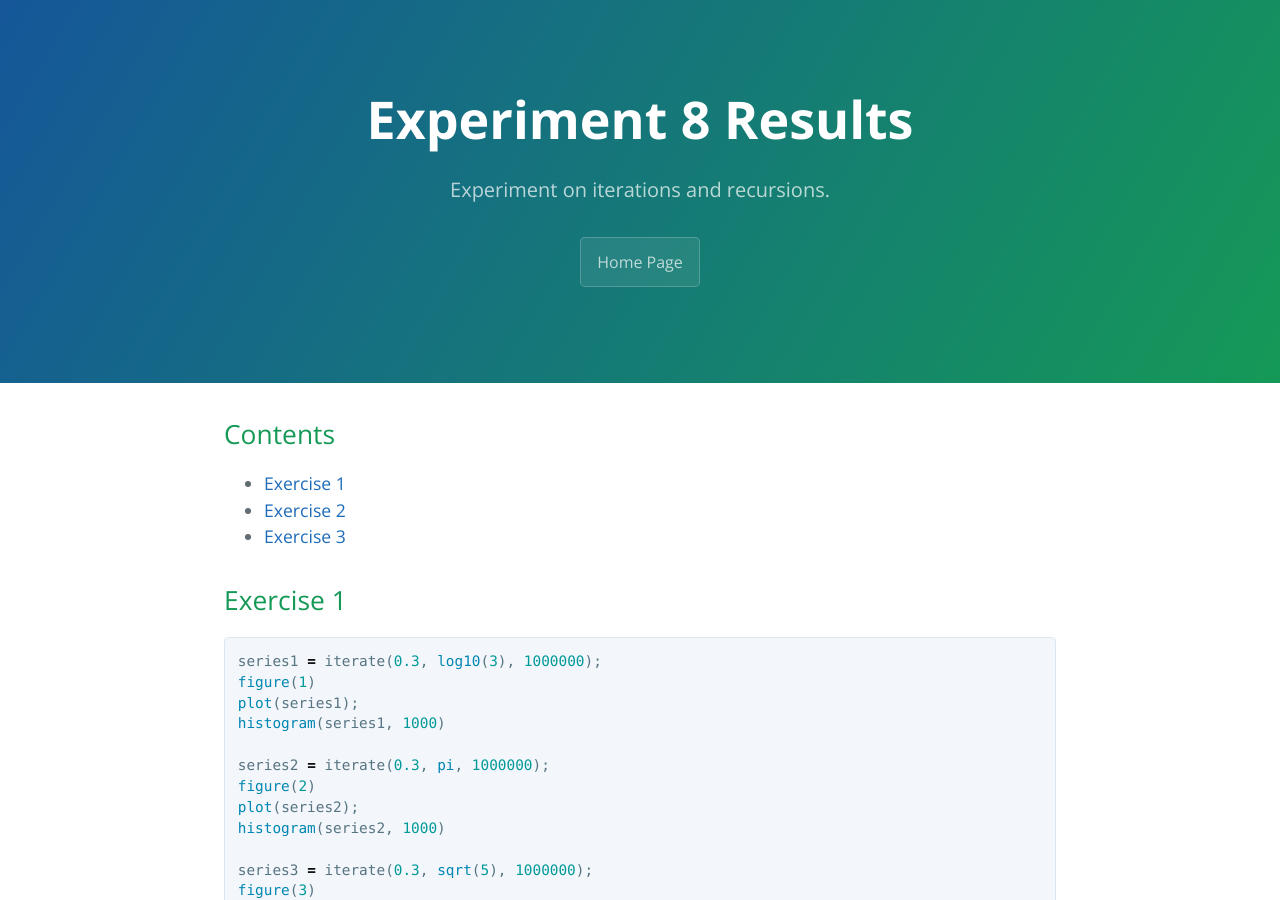
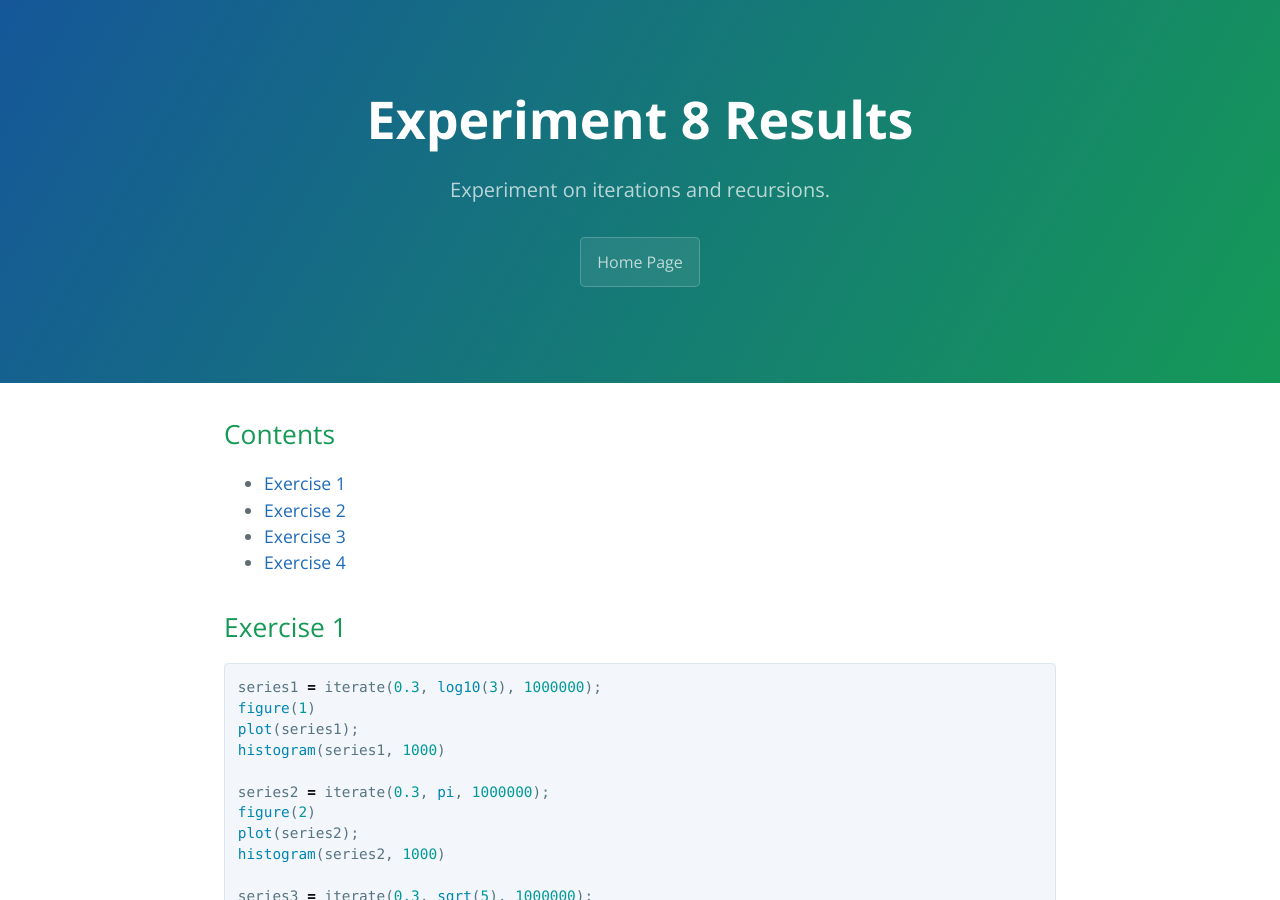
Before and after one commit to T0nyX1ang/Mathematical-Experiment, a Jekyll site: the page built from exp8/experiment8.md, in a window 1280 px wide and 900 px high. Built offline with Jekyll 4.4.1, drawn with Linux system fonts in a browser that asks for light colours.

Commit message:
Update exp8 link

````diff
--- a/exp8/experiment8.md
+++ b/exp8/experiment8.md
@@ -8,6 +8,7 @@ layout: default
 * [Exercise 1](#exercise-1)
 * [Exercise 2](#exercise-2)
 * [Exercise 3](#exercise-3)
+* [Exercise 4](#exercise-4)
 
 ## Exercise 1
 ```matlab
````
